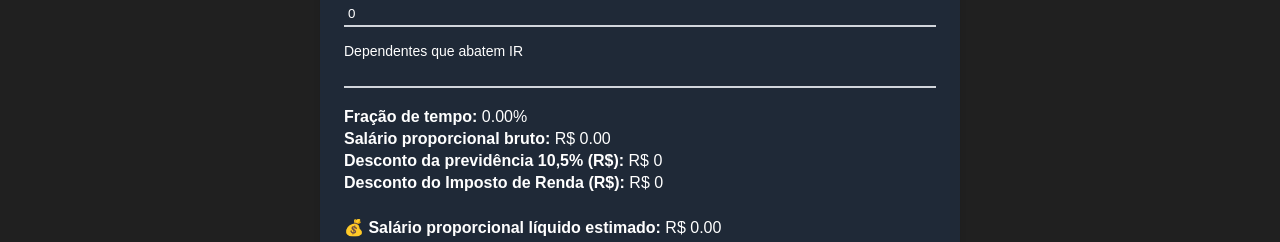
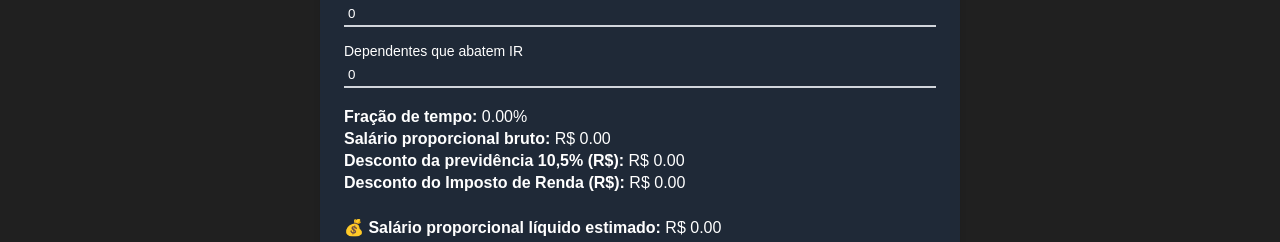
Before and after one commit to williamscaramuzzi/calculadora-salario-proporcional, a React (Vite) app: page / in a window 1280 px wide. Shown: the part 1446-1688 px from the top of the page. Built offline with nearby package versions, Linux system fonts and the light colour scheme.

Commit message:
Alterações nas configurações para gh pages tentativa 7

```diff
--- a/src/App.tsx
+++ b/src/App.tsx
@@ -1,4 +1,4 @@
-import { useState, useEffect } from 'react'
+import { useState } from 'react';
 import { calcularIR } from './calculair';
 import logo from './assets/logopmms.svg';
 import tempoContribHojeExemplo from './assets/tempo-contrib-hoje-exemplo.png';
@@ -8,22 +8,19 @@ function App() {
   const [tempoAtual, setTempoAtual] = useState<number>(0);
   const [tempoTotal, setTempoTotal] = useState<number>(0);
   const [salario, setSalario] = useState<number>(0);
-  const [descontoPrev, setDescontoPrev] = useState<number>(0);
-  const [descontoIR, setDescontoIR] = useState<number>(0);
   const [descontoSaude, setDescontoSaude] = useState<number>(0);
   const [dependentes, setDependentes] = useState<number>(0);
 
+  // Cálculos derivados
   const fracao = tempoTotal > 0 ? tempoAtual / tempoTotal : 0;
   const salarioProporcionalBruto = fracao * salario;
-  const salarioProporcionalLiquido = salarioProporcionalBruto - descontoPrev - descontoIR - descontoSaude;
-
-  useEffect(() => {
-    const descontoIR = calcularIR(salarioProporcionalBruto - descontoPrev, dependentes);
-    setDescontoIR(descontoIR);
-  }, [salarioProporcionalBruto, descontoPrev, dependentes]);
+  const descontoPrev = salarioProporcionalBruto * 0.105;
+  const descontoIR = calcularIR(salarioProporcionalBruto - descontoPrev, dependentes);
+  const salarioProporcionalLiquido =
+    salarioProporcionalBruto - descontoPrev - descontoIR - descontoSaude;
 
   return (
-    <div id='app' className="app">
+    <div id="app" className="app">
       <div id="cabecalho" className="cabecalho">
         <img src={logo} alt="Logo PMMS" />
         <h1 className="titulo">Calculadora de Proventos Proporcionais</h1>
@@ -32,45 +29,66 @@ function App() {
       <div className="bloco-principal">
         <h2 className="subtitulo">Calcule seu tempo de serviço</h2>
         <p className="texto-justificado">
-          Acesse o site {" "}
+          Acesse o site{' '}
           <a
             href="https://sites.google.com/view/calculadora-rr"
             className="link"
           >
             Calculadora de Reserva Remunerada
-          </a>
-          {" "}desenvolvido pelo Sargento BM Kleyton Ribeiro e calcule seu tempo de serviço atual e total com as mudanças na previdência.
+          </a>{' '}
+          desenvolvido pelo Sargento BM Kleyton Ribeiro e calcule seu tempo de
+          serviço atual e total com as mudanças na previdência.
         </p>
 
         <div className="imagem-explicativa">
-          <span className="descricao">Anote o Tempo de contribuição hoje</span>
-          <img src={tempoContribHojeExemplo} alt="tempo contribuição atual" className="imagem" />
+          <span className="descricao">
+            Anote o Tempo de contribuição hoje
+          </span>
+          <img
+            src={tempoContribHojeExemplo}
+            alt="tempo contribuição atual"
+            className="imagem"
+          />
         </div>
 
         <div className="imagem-explicativa">
           <span className="descricao">
-            Abra o cálculo detalhado e anote o número de dias totais em Contribuição para reserva remunerada integral
+            Abra o cálculo detalhado e anote o número de dias totais em
+            Contribuição para reserva remunerada integral
           </span>
-          <img src={tempoContribTotal} alt="tempo total" className="imagem" />
+          <img
+            src={tempoContribTotal}
+            alt="tempo total"
+            className="imagem"
+          />
         </div>
 
-        <p>Após isso, preencha os campos abaixo com os dados que você obteve na calculadora.</p>
+        <p>
+          Após isso, preencha os campos abaixo com os dados que você obteve na
+          calculadora.
+        </p>
       </div>
 
       <div className="formulario">
         <form className="form">
           <div className="campo">
             <label>Tempo de serviço atual (dias)</label>
-            <input type="number" value={tempoAtual}
-            onFocus={(e) => e.target.select()}
-            onChange={(e) => setTempoAtual(Number(e.target.value))} />
+            <input
+              type="number"
+              value={tempoAtual}
+              onFocus={(e) => e.target.select()}
+              onChange={(e) => setTempoAtual(Number(e.target.value))}
+            />
           </div>
 
           <div className="campo">
             <label>Tempo total com pedágios (dias)</label>
-            <input type="number" value={tempoTotal}
-            onFocus={(e) => e.target.select()}
-            onChange={(e) => setTempoTotal(Number(e.target.value))} />
+            <input
+              type="number"
+              value={tempoTotal}
+              onFocus={(e) => e.target.select()}
+              onChange={(e) => setTempoTotal(Number(e.target.value))}
+            />
           </div>
 
           <div className="campo">
@@ -79,30 +97,51 @@ function App() {
               type="number"
               value={salario}
               onFocus={(e) => e.target.select()}
-              onChange={(e) => {
-                setSalario(Number(e.target.value));
-                setDescontoPrev(salarioProporcionalBruto * 0.105);
-              }}
+              onChange={(e) => setSalario(Number(e.target.value))}
             />
           </div>
 
           <div className="campo">
             <label>Desconto do plano de saúde (R$)</label>
-            <input type="number" value={descontoSaude} onFocus={(e) => e.target.select()} onChange={(e) => setDescontoSaude(Number(e.target.value))} />
+            <input
+              type="number"
+              value={descontoSaude}
+              onFocus={(e) => e.target.select()}
+              onChange={(e) => setDescontoSaude(Number(e.target.value))}
+            />
           </div>
 
           <div className="campo">
             <label>Dependentes que abatem IR</label>
-            <input type="number" onFocus={(e) => e.target.select()} onChange={(e) => setDependentes(Number(e.target.value))} />
+            <input
+              type="number"
+              value={dependentes}
+              onFocus={(e) => e.target.select()}
+              onChange={(e) => setDependentes(Number(e.target.value))}
+            />
           </div>
 
           <div className="resultado">
-            <p><strong>Fração de tempo:</strong> {(fracao * 100).toFixed(2)}%</p>
-            <p><strong>Salário proporcional bruto:</strong> R$ {salarioProporcionalBruto.toFixed(2)}</p>
-            <p><strong>Desconto da previdência 10,5% (R$):</strong> R$ {descontoPrev}</p>
-            <p><strong>Desconto do Imposto de Renda (R$):</strong> R$ {descontoIR}</p>
+            <p>
+              <strong>Fração de tempo:</strong> {(fracao * 100).toFixed(2)}%
+            </p>
+            <p>
+              <strong>Salário proporcional bruto:</strong> R${' '}
+              {salarioProporcionalBruto.toFixed(2)}
+            </p>
+            <p>
+              <strong>Desconto da previdência 10,5% (R$):</strong> R${' '}
+              {descontoPrev.toFixed(2)}
+            </p>
+            <p>
+              <strong>Desconto do Imposto de Renda (R$):</strong> R${' '}
+              {descontoIR.toFixed(2)}
+            </p>
             <br />
-            <p>💰 <strong>Salário proporcional líquido estimado:</strong> R$ {salarioProporcionalLiquido.toFixed(2)}</p>
+            <p>
+              💰 <strong>Salário proporcional líquido estimado:</strong> R${' '}
+              {salarioProporcionalLiquido.toFixed(2)}
+            </p>
           </div>
         </form>
       </div>
@@ -110,12 +149,15 @@ function App() {
       <br />
 
       <div id="rodape" className="rodape">
-          <p className="creditos"><strong>© Desenvolvida por: Major QOPM William Scaramuzzi Teixeira</strong></p>
-          <p>Email: wsoficial1018@gmail.com</p>
+        <p className="creditos">
+          <strong>
+            © Desenvolvida por: Major QOPM William Scaramuzzi Teixeira
+          </strong>
+        </p>
+        <p>Email: wsoficial1018@gmail.com</p>
       </div>
-
     </div>
-  )
+  );
 }
 
-export default App
+export default App;
--- a/vite.config.ts
+++ b/vite.config.ts
@@ -2,7 +2,7 @@ import { defineConfig } from 'vite'
 import react from '@vitejs/plugin-react-swc'
 
 export default defineConfig({
-  //base: "/", //base para run dev
-  base: '/calculadora-salario-proporcional/', // Base URL para github pages, ajustar conforme necessário
+  base: "/", //base para run dev
+  //base: '/calculadora-salario-proporcional/', // Base URL para github pages, ajustar conforme necessário
   plugins: [react()],
 })
```
